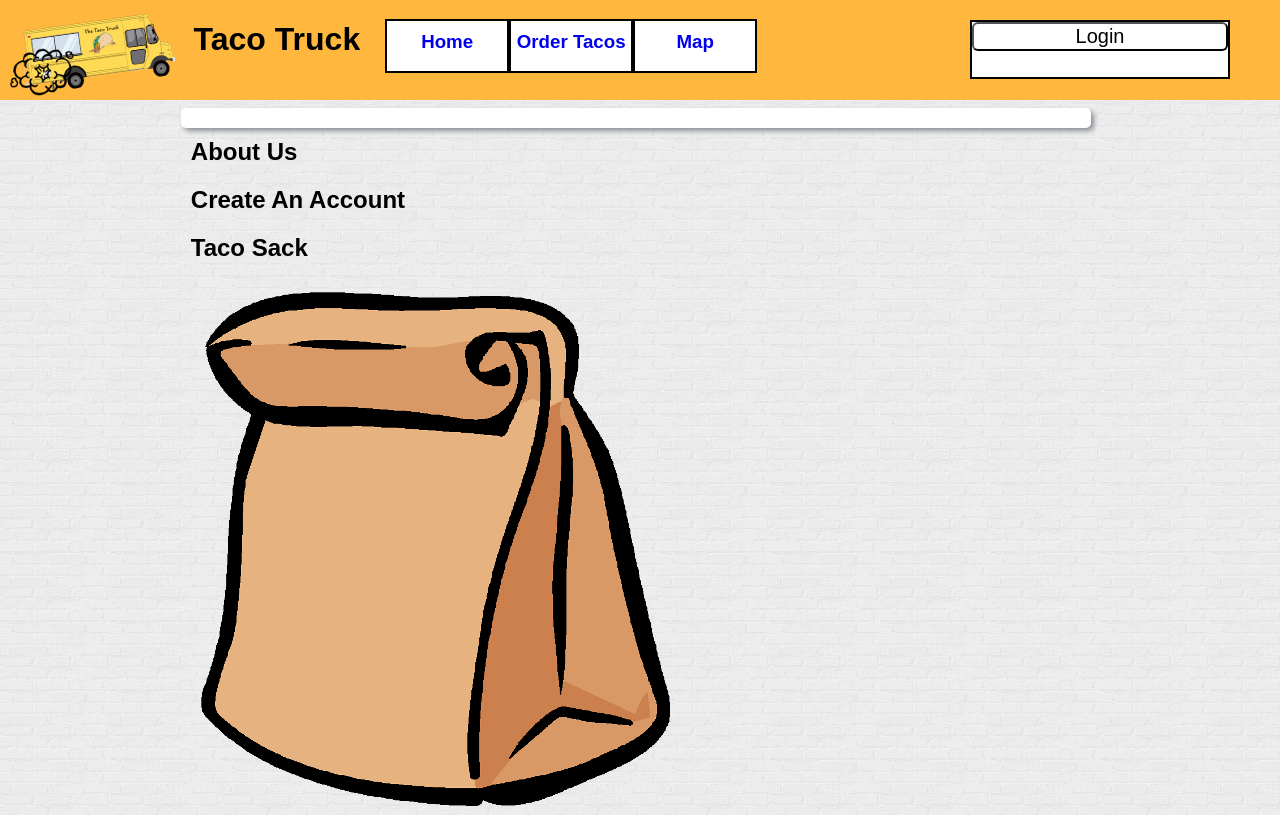
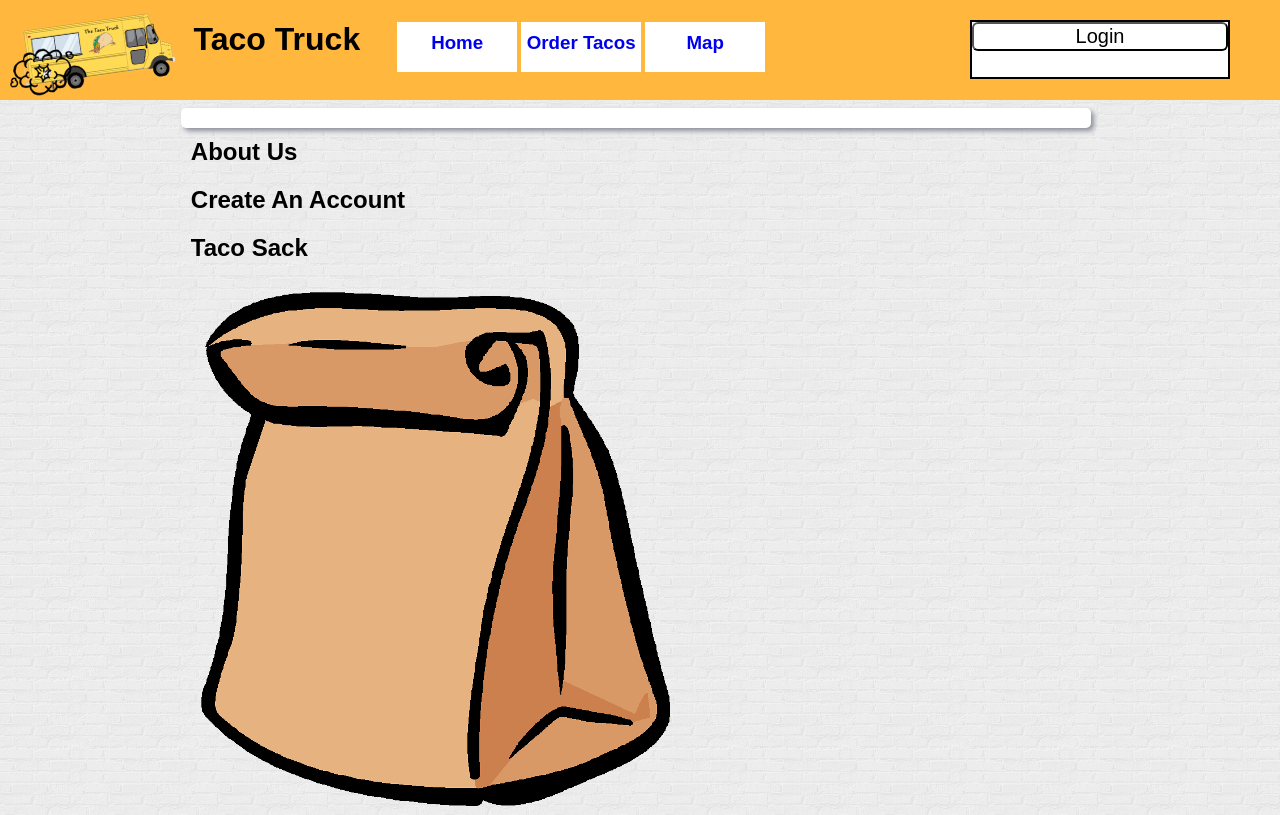
Before and after one commit to AustinCWells/TacoTruck, a PHP site: page /index.php in a window 1280 px wide. Shown: the top 815 px of the page. Run offline with PHP 8.4, Linux system fonts and the light colour scheme; some libraries are stand-ins or nearby versions.

Commit message:
nav looking a bit fancier

```diff
--- a/css/nav.css
+++ b/css/nav.css
@@ -6,11 +6,13 @@ body {
 nav {
 	position:relative;
 	float:left;
-	margin-left:25px;
+	margin-left:35px;
+	margin-top:20px;
 
 }
 
 nav h3 {
+	margin:2px;
 	padding-top: 10px;
 	background-color: #FFFFFF;
 	position:relative;
@@ -18,9 +20,13 @@ nav h3 {
 	width:120px;
 	height:40px;
 	font-size: 12;
-	border: solid 2px black;
 	text-align: center;
 }
+
+nav h3:hover {
+	border-bottom: solid 3px #E83535;
+}
+
 nav h3 a {
 	text-decoration: none;
 }
```
